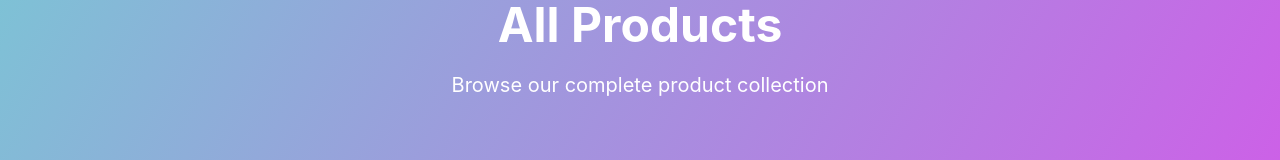
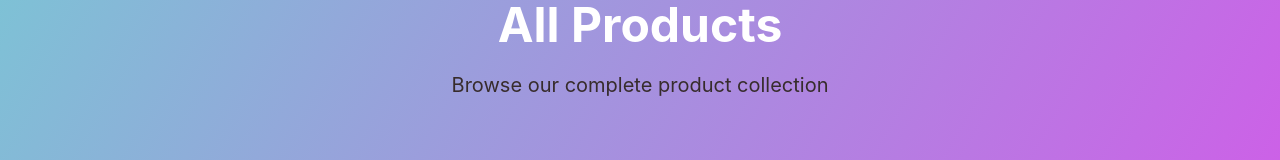
Before and after one commit to bharadwajujjwal22/Capstone_Semester2, a React (Vite) app: page / in a window 1280 px wide. Shown: the part 170-330 px from the top of the page. Built offline with nearby package versions, Linux system fonts and the light colour scheme; no server answers.

Commit message:
collections page change

```diff
--- a/src/pages/ProductsPage/ProductsPage.css
+++ b/src/pages/ProductsPage/ProductsPage.css
@@ -18,6 +18,7 @@
 }
 
 .hero-content p {
+  color: rgb(55, 44, 44);
   font-size: 20px;
   opacity: 0.9;
   max-width: 600px;
```
